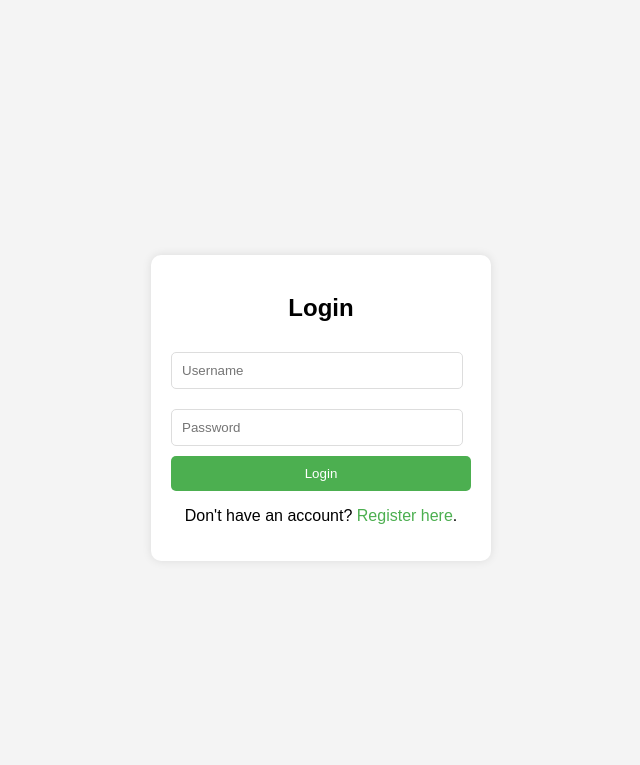
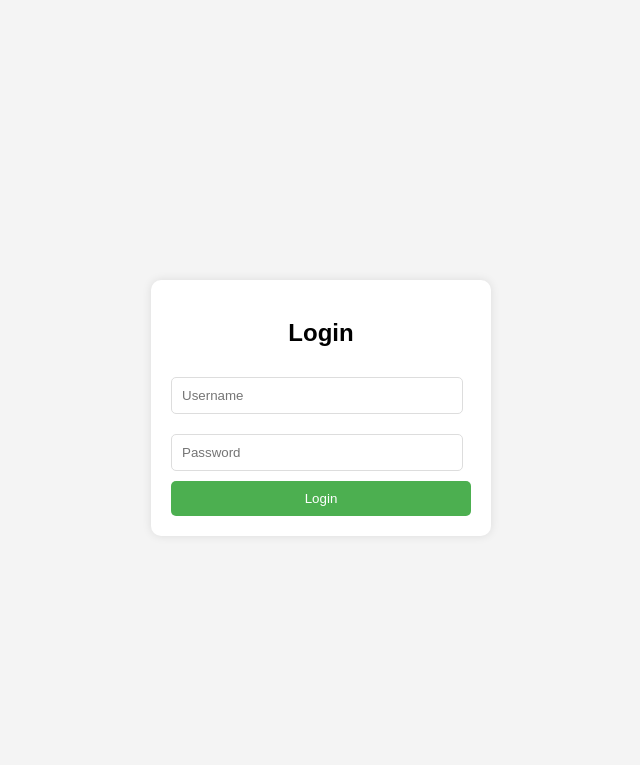
Before and after one commit to yzl9670/LEED-Writing, a Flask app: page /login in a window 1280 px wide. Shown: the top 765 px of the page, without its empty margins (319-959 px from the left). Run offline with Flask 3, Linux system fonts and the light colour scheme.

Commit message:
hide register link

```diff
--- a/templates/login.html
+++ b/templates/login.html
@@ -136,7 +136,8 @@
         <input type="password" id="password" name="password" placeholder="Password" required>
         <button type="submit">Login</button>
     </form>
-    <p>Don't have an account? <a href="{{ url_for('register') }}">Register here</a>.</p>
+
+
 </div>
 
 <!-- Custom Dialog window -->
```
